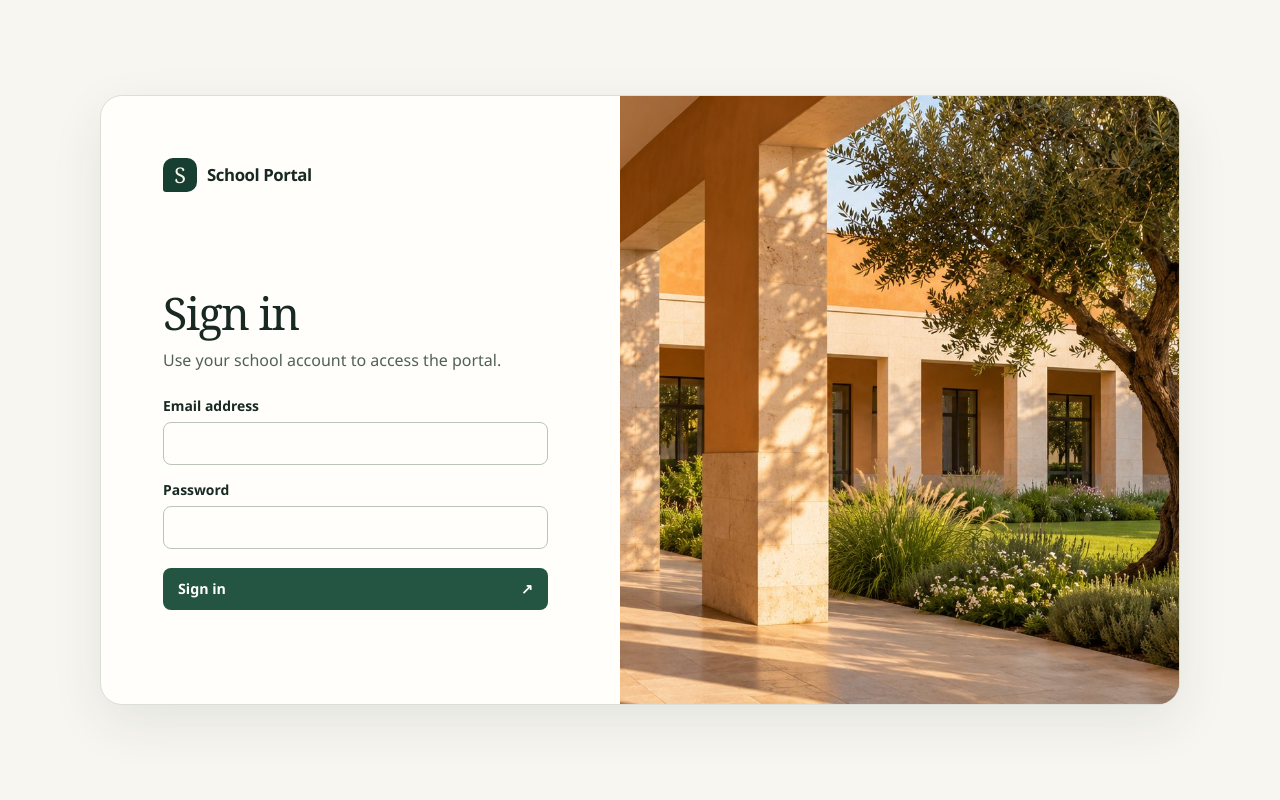
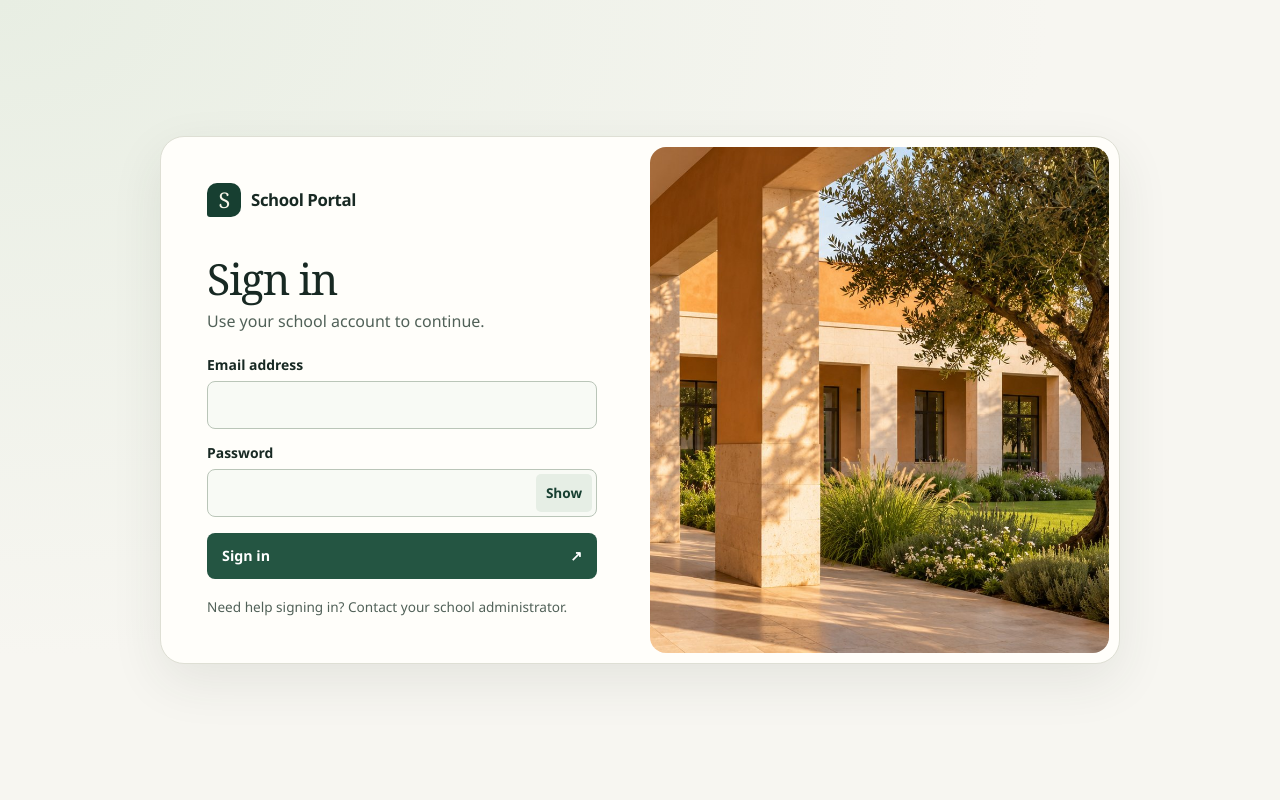
Before and after one commit to bilaljarifa/Student-Manager-js, a PHP site: page /login.php in a window 1280 px wide. Run offline with PHP 8.4, Linux system fonts and the light colour scheme.

Commit message:
Redesign sign-in and add a password visibility toggle

```diff
--- a/php-portal/assets/portal.css
+++ b/php-portal/assets/portal.css
@@ -448,17 +448,18 @@ a.stat:hover { border-color: #95ae9d; background: #fbfcf6; }
     min-height: 100vh;
     min-height: 100dvh;
     place-items: center;
-    padding: clamp(14px, 5vw, 62px);
+    padding: clamp(14px, 4vw, 52px);
+    background: radial-gradient(ellipse at top left, #e8eee3, transparent 58%), var(--canvas);
 }
 
 .auth-layout {
     display: grid;
-    grid-template-columns: minmax(0, 0.93fr) minmax(0, 1fr);
-    width: min(1080px, 100%);
-    min-height: min(610px, 82vh);
+    grid-template-columns: minmax(0, 1fr) minmax(0, 0.96fr);
+    width: min(960px, 100%);
+    min-height: min(520px, 82vh);
     overflow: hidden;
     border: 1px solid var(--line);
-    border-radius: 22px;
+    border-radius: 24px;
     background: var(--surface);
     box-shadow: 0 18px 52px rgba(47, 57, 39, 0.09);
 }
@@ -467,16 +468,46 @@ a.stat:hover { border-color: #95ae9d; background: #fbfcf6; }
     display: flex;
     flex-direction: column;
     align-items: flex-start;
-    gap: clamp(26px, 5vw, 64px);
-    padding: clamp(23px, 5vw, 62px);
+    gap: clamp(24px, 3vw, 44px);
+    padding: clamp(24px, 3.6vw, 48px);
 }
 
-.auth-copy { width: 100%; max-width: 385px; margin: auto 0; }
-.auth-copy h1 { font-size: clamp(2.125rem, 3.5vw, 2.875rem); }
-.auth-copy > p { margin-top: 10px; }
-.auth-form { display: grid; gap: 15px; margin-top: 24px; }
-.auth-form .btn { margin-top: 4px; justify-content: space-between; }
-.auth-image { background-position: 54% center; }
+.auth-brand { display: flex; align-items: center; flex-wrap: wrap; gap: 7px 10px; }
+.auth-mode {
+    padding: 3px 8px;
+    border: 1px solid var(--line);
+    border-radius: 5px;
+    background: var(--accent-soft);
+    color: var(--forest);
+    font-size: 0.75rem;
+    font-weight: 650;
+}
+.auth-copy { width: 100%; max-width: 390px; margin: auto 0; }
+.auth-copy h1 { font-size: clamp(2rem, 3.35vw, 2.75rem); }
+.auth-copy > p { margin-top: 6px; }
+.auth-copy .auth-help { margin-top: 18px; font-size: 0.85rem; }
+.auth-form { display: grid; gap: 14px; margin-top: 22px; }
+.auth-form .notice { margin: 0; }
+.auth-form .form-control { min-height: 48px; padding-inline: 12px; background: #f8faf5; }
+.auth-form .btn { min-height: 46px; margin-top: 2px; justify-content: space-between; }
+.auth-image { margin: 10px 10px 10px 0; border-radius: 16px; background-position: 54% center; }
+
+.password-control { position: relative; }
+.password-control .form-control { padding-inline-end: 75px; }
+.password-toggle {
+    position: absolute;
+    inset-block: 5px;
+    inset-inline-end: 5px;
+    padding: 0 10px;
+    border: 0;
+    border-radius: 5px;
+    background: var(--accent-soft);
+    color: var(--forest);
+    font-size: 0.85rem;
+    font-weight: 700;
+}
+.password-toggle:hover { background: #d8e8d9; }
+.password-toggle:focus-visible { outline-offset: 1px; }
 
 @media (max-width: 1020px) {
     .panels { grid-template-columns: minmax(0, 1fr); }
@@ -514,8 +545,8 @@ a.stat:hover { border-color: #95ae9d; background: #fbfcf6; }
     .hero-copy { padding: 25px 21px; }
     .hero-image { min-height: 122px; background-position: 60% 54%; }
     .auth-layout { max-width: 430px; grid-template-columns: minmax(0, 1fr); }
-    .auth-content { gap: 28px; }
-    .auth-image { min-height: 148px; background-position: 54% 58%; }
+    .auth-content { gap: 24px; }
+    .auth-image { min-height: 120px; margin: 0 10px 10px; background-position: 54% 58%; }
     .fields-two, .filter-bar, .attendance-filters, .attendance-row { grid-template-columns: minmax(0, 1fr); }
     .filter-bar { gap: 9px; }
     .attendance-row, .attendance-actions { padding-inline: 14px; }
--- /dev/null
+++ b/php-portal/assets/sign-in.js
@@ -0,0 +1,12 @@
+const passwordToggle = document.querySelector('.password-toggle');
+const passwordField = document.querySelector('#password');
+
+if (passwordToggle && passwordField) {
+    passwordToggle.hidden = false;
+    passwordToggle.addEventListener('click', () => {
+        const reveal = passwordField.type === 'password';
+        passwordField.type = reveal ? 'text' : 'password';
+        passwordToggle.textContent = reveal ? 'Hide' : 'Show';
+        passwordToggle.setAttribute('aria-label', reveal ? 'Hide password' : 'Show password');
+    });
+}
--- a/php-portal/includes/layout.php
+++ b/php-portal/includes/layout.php
@@ -37,7 +37,7 @@ unset($_SESSION['portal_notice']);
     <meta charset="UTF-8">
     <meta name="viewport" content="width=device-width, initial-scale=1">
     <title><?= h($pageTitle) ?> | School Portal</title>
-    <link rel="stylesheet" href="assets/portal.css?v=6">
+    <link rel="stylesheet" href="assets/portal.css?v=7">
 </head>
 <body class="portal">
     <a class="skip-link" href="#main-content">Skip to content</a>
--- a/php-portal/login.php
+++ b/php-portal/login.php
@@ -3,6 +3,7 @@ require_once 'includes/portal.php';
 startPortalSession();
 header('Cache-Control: no-store');
 
+$isDemo = session_name() === 'SCHOOLPORTALDEMO';
 $error = '';
 $email = '';
 
@@ -48,29 +49,37 @@ if ($_SERVER['REQUEST_METHOD'] === 'POST') {
 <head>
     <meta charset="UTF-8">
     <meta name="viewport" content="width=device-width, initial-scale=1">
-    <title>Sign in | School Portal</title>
-    <link rel="stylesheet" href="assets/portal.css?v=6">
+    <title><?= $isDemo ? 'Demo sign-in' : 'Sign in' ?> | School Portal</title>
+    <link rel="stylesheet" href="assets/portal.css?v=7">
+    <script src="assets/sign-in.js" defer></script>
 </head>
 <body class="auth-page">
     <main class="auth-layout">
         <section class="auth-content" aria-labelledby="sign-in-title">
-            <div class="brand"><span class="brand-mark" aria-hidden="true">S</span>School Portal</div>
+            <div class="auth-brand">
+                <div class="brand"><span class="brand-mark" aria-hidden="true">S</span>School Portal</div>
+                <?php if ($isDemo): ?><span class="auth-mode">Portfolio demo</span><?php endif; ?>
+            </div>
             <div class="auth-copy">
                 <h1 id="sign-in-title">Sign in</h1>
-                <p>Use your school account to access the portal.</p>
-                <?php if ($error): ?><p class="notice notice-error" role="alert"><?= h($error) ?></p><?php endif; ?>
-                <form class="auth-form" method="post">
+                <p><?= $isDemo ? 'Use a demo account to explore the portal.' : 'Use your school account to continue.' ?></p>
+                <form class="auth-form" method="post"<?= $error ? ' aria-describedby="sign-in-error"' : '' ?>>
                     <input type="hidden" name="csrf_token" value="<?= h(csrfToken()) ?>">
+                    <?php if ($error): ?><p class="notice notice-error" id="sign-in-error" role="alert"><?= h($error) ?></p><?php endif; ?>
                     <div>
                         <label class="form-label" for="email">Email address</label>
                         <input class="form-control" type="email" id="email" name="email" value="<?= h($email) ?>" autocomplete="username" required>
                     </div>
                     <div>
                         <label class="form-label" for="password">Password</label>
-                        <input class="form-control" type="password" id="password" name="password" autocomplete="current-password" required>
+                        <div class="password-control">
+                            <input class="form-control" type="password" id="password" name="password" autocomplete="current-password" required>
+                            <button class="password-toggle" type="button" aria-controls="password" aria-label="Show password" hidden>Show</button>
+                        </div>
                     </div>
                     <button class="btn btn-primary" type="submit">Sign in <span aria-hidden="true">↗</span></button>
                 </form>
+                <?php if (!$isDemo): ?><p class="auth-help">Need help signing in? Contact your school administrator.</p><?php endif; ?>
             </div>
         </section>
         <div class="auth-image" aria-hidden="true"></div>
```
